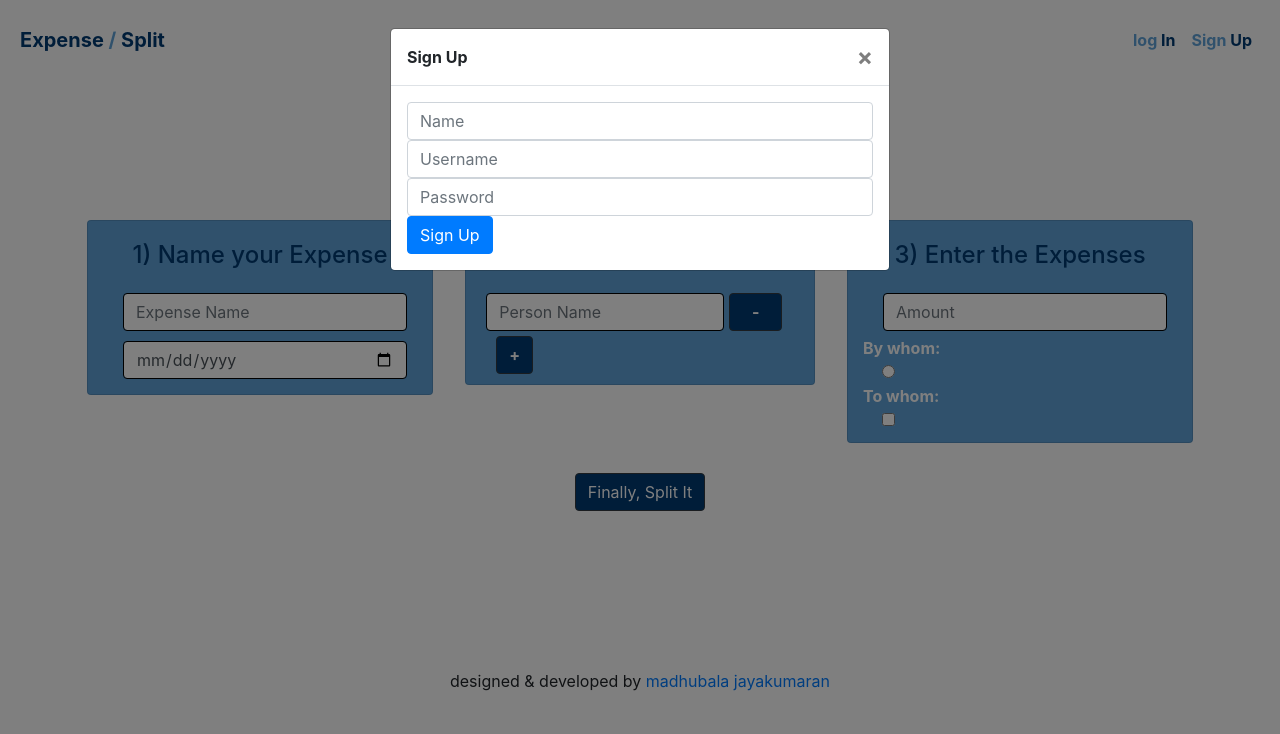
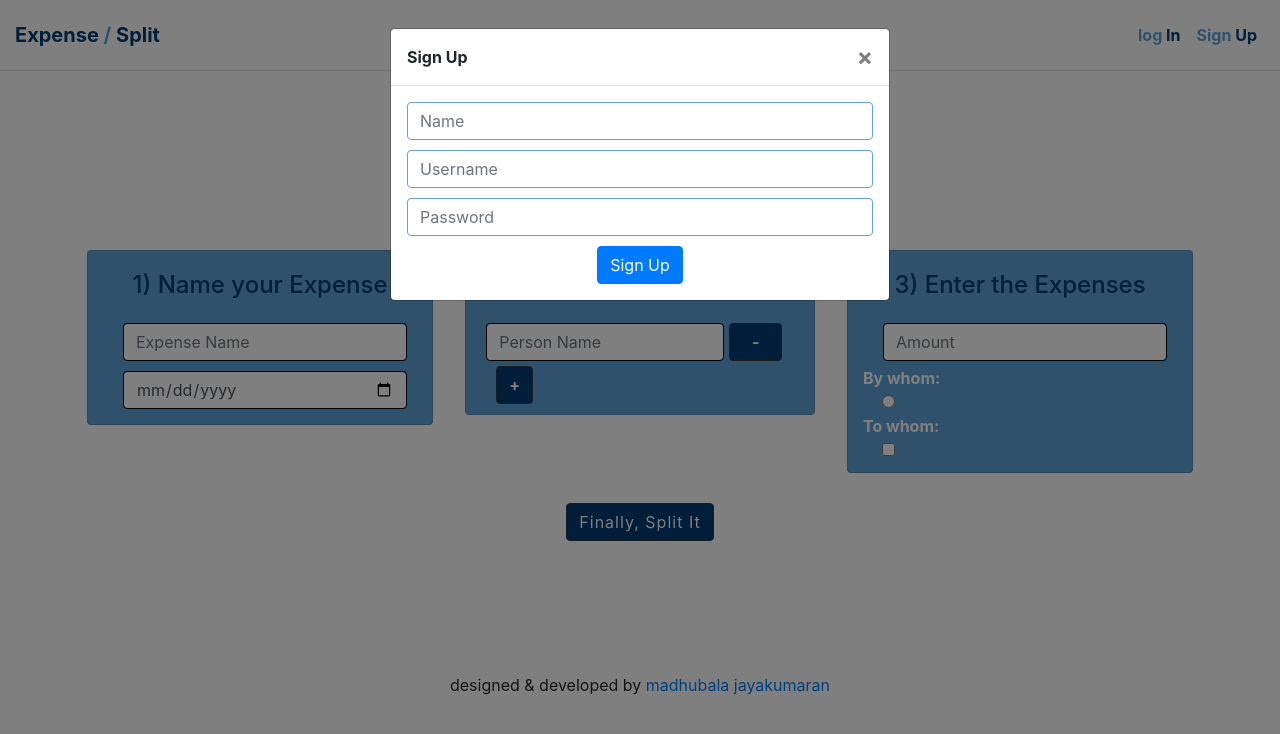
Before and after one commit to Madhubalajb/Expense-Split, a React (Create React App) app: page / in a window 1280 px wide. Both pictures are taken after a click on the button "Sign Up". Shown: the top 734 px of the page. Built offline with nearby package versions, Linux system fonts and the light colour scheme.

Commit message:
User management

```diff
--- a/src/App.js
+++ b/src/App.js
@@ -72,7 +72,7 @@ const App = () => {
     <div>
       <Navigation />
       <center>
-        <p><Badge>React JS</Badge > <b>+</b> <Badge>REST API</Badge> <b>+</b> <Badge>Node JS</Badge> <b>+</b> <Badge>Express</Badge> <b>+</b> <Badge>MongoDB</Badge></p>
+        <p><Badge>React JS</Badge > <b>+</b> <Badge>REST API</Badge> <b>+</b> <Badge>Node JS</Badge> <b>+</b> <Badge>Express</Badge> <b>+</b> <Badge>mongoDB</Badge></p>
         <ExpenseForm ExpName={handleExpName} date={handleDate} Amount={handleAmount} Member={handleMember} addExpense={addExpense} addMember={addMember}
             rmMember={removeMember} members={members} expenseName={expName} dateValue={date} amount={amt} radio={handleRadio} checkbox={handleCheckbox}/>
         <DisplayExpense />
--- a/src/components/ExpenseForm.js
+++ b/src/components/ExpenseForm.js
@@ -16,7 +16,7 @@ const ExpenseForm = (props) => {
 
                 <Col>
                     <Card>
-                        <h4>2) Add your group</h4>
+                        <h4>2) Add your Group</h4>
                         {
                             props.members.map((member,index) => {
                                 return (
--- a/src/components/Login.js
+++ b/src/components/Login.js
@@ -6,10 +6,10 @@ const Login = (props) => {
         <Modal id="loginModal" show={props.show} onHide={props.Close}>
             <Modal.Header closeButton><b>Log In</b></Modal.Header>
             <Modal.Body>
-                <Form onSubmit={props.login}>
+                <Form onSubmit={props.login} className="loginInputs">
                     <Form.Control placeholder="Username" onChange={props.username} required />
                     <Form.Control placeholder="Password" onChange={props.pwd} required />
-                    <Button type="submit">Log In</Button>
+                    <center><Button type="submit">Log In</Button></center>
                 </Form>
             </Modal.Body>
         </Modal>
--- a/src/components/Signup.js
+++ b/src/components/Signup.js
@@ -6,11 +6,11 @@ const Signup = (props) => {
         <Modal id="signupModal" show={props.show} onHide={props.Close}>
             <Modal.Header closeButton><b>Sign Up</b></Modal.Header>
             <Modal.Body>
-                <Form onSubmit={props.signup}>
+                <Form onSubmit={props.signup} className="signupInputs">
                     <Form.Control placeholder="Name" onChange={props.name} required />
                     <Form.Control placeholder="Username" onChange={props.username} required />
                     <Form.Control placeholder="Password" onChange={props.pwd} required />
-                    <Button type="submit">Sign Up</Button>
+                    <center><Button type="submit">Sign Up</Button></center>
                 </Form>
             </Modal.Body>
         </Modal>
--- a/src/components/UserService.js
+++ b/src/components/UserService.js
@@ -1,4 +1,4 @@
-import React, {useState} from 'react'
+import React, {useState,useEffect} from 'react'
 import {Nav} from 'react-bootstrap'
 import LoginModal from './Login'
 import SignupModal from './Signup'
@@ -19,6 +19,15 @@ const UserService = () => {
     const [username, setUsername] = useState('')
     const [password, setPassword] = useState('')
     const [user, setUser] = useState([])
+
+    useEffect(() => {
+        const loggedUserJSON = window.localStorage.getItem('logged-Expense-Split-User')
+        if(loggedUserJSON) {
+            const user = JSON.parse(loggedUserJSON)
+            setUser(user)
+            expenseService.setToken(user.token)
+        }
+    }, [])
 
     const handleName = (event) => setName(event.target.value)
     const handleUsername = (event) => setUsername(event.target.value)
--- a/src/index.scss
+++ b/src/index.scss
@@ -1,9 +1,11 @@
 $Blue-Grotto: #60A3D9;
 $Navy-Blue: #003B73;
+$light-grey: #e0e0e0;
 body {
-    padding-top: 100px;
+    padding-top: 125px;
     .navbar {
-        padding: 20px;
+        padding: 15px;
+        border-bottom: 1px solid $light-grey;
     }
     .navbar-light {
         .navbar-brand {
@@ -27,13 +29,14 @@ body {
         width: fit-content;
     }
     .badge {
-        padding: 10px;
+        padding: 8px;
         background-color: $Navy-Blue;
-        font-size: 0.9rem;
+        font-size: 0.8rem;
         color: white;
+        letter-spacing: 1px;
     }
     .split {
-        padding-top: 70px;
+        padding-top: 80px;
         .card {
             background-color: $Blue-Grotto;
             padding: 10px 30px;
@@ -58,11 +61,18 @@ body {
         }
         .split_btn {
             margin: 30px;
+            letter-spacing: 1px;
             background-color: $Navy-Blue;
         }
     }
     .bottom {
-        padding-top: 10%;
+        padding-top: 8%;
         vertical-align: text-bottom;
     }
+    .loginInputs , .signupInputs {
+        .form-control {
+            margin-bottom: 10px;
+            border-color: $Blue-Grotto;
+        }
+    }
 }
```
